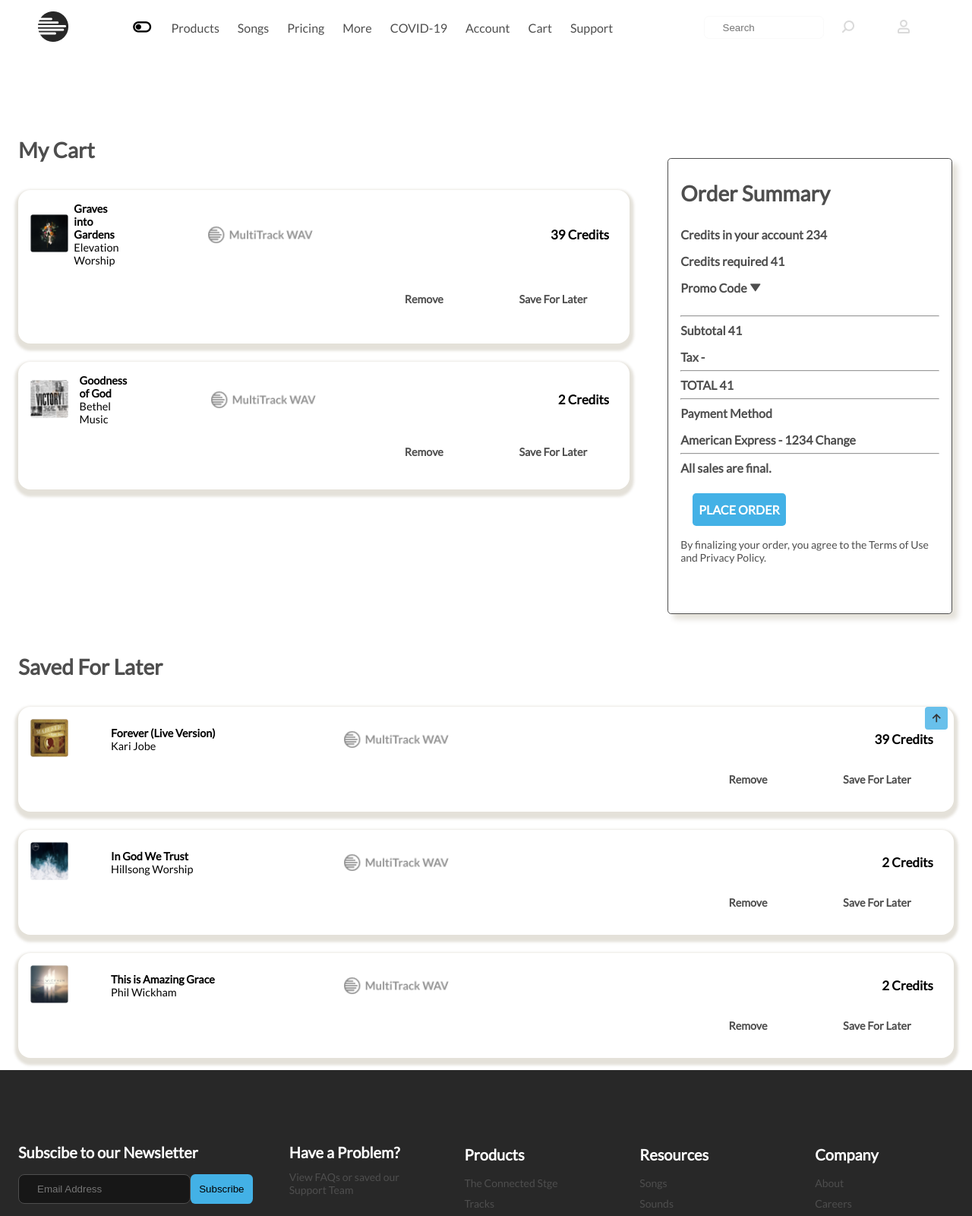
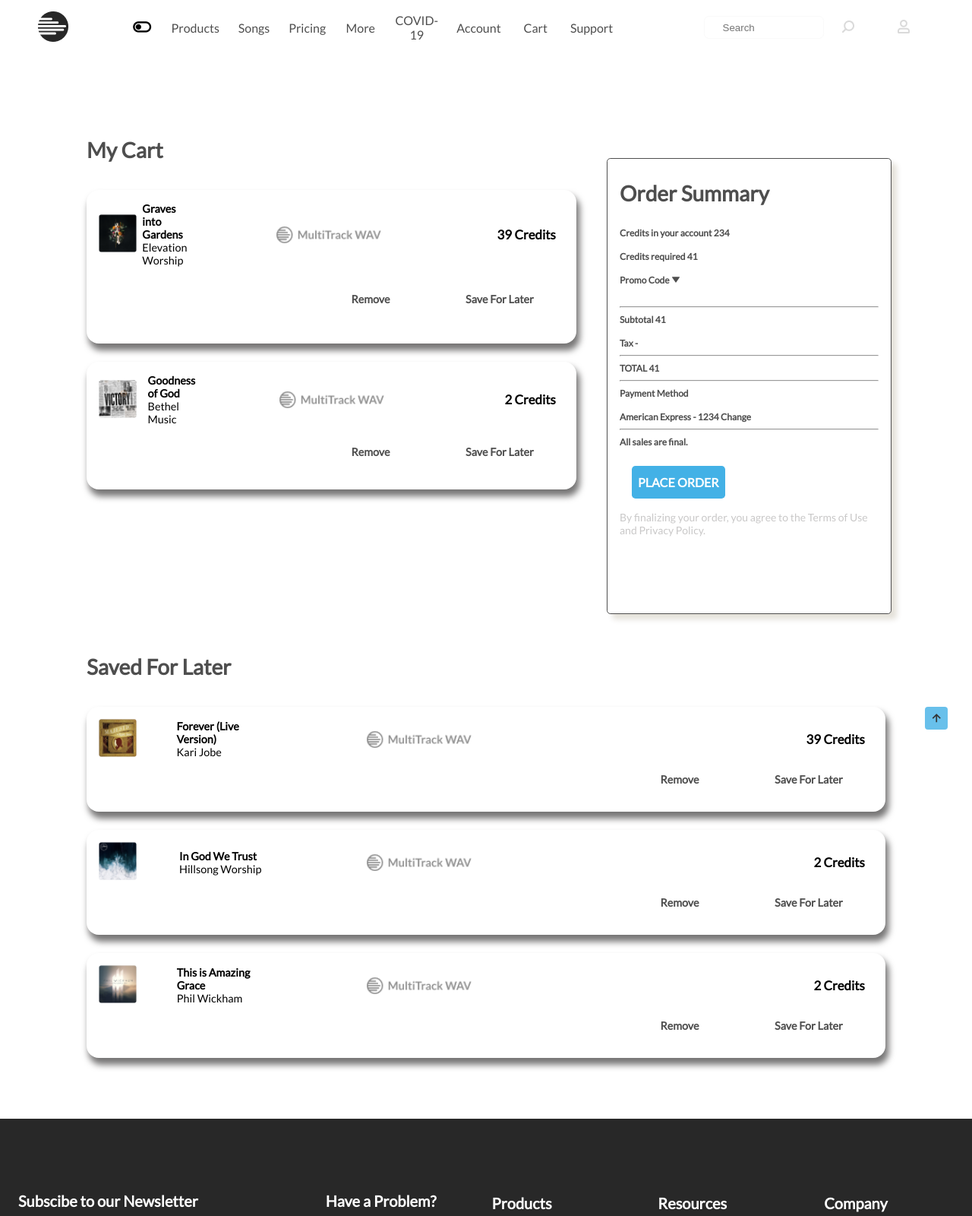
Before and after one commit to JosueBCe/M_Track_challenge, a plain HTML site: page index.html in a window 1280 px wide. Shown: the top 1600 px of the page at 76% size. Drawn offline with nearby package versions, Linux system fonts and the light colour scheme.

Commit message:
styling and improving layout

```diff
--- a/assets/scss/base/_base.scss
+++ b/assets/scss/base/_base.scss
@@ -14,7 +14,7 @@ body{
     font-family: var(--body-font);
     font-size: var(--normal-font-size);
     background-color: var(--body-color);
-    color: var(--text-color);
+    color: var(--main-text-color);
     transition: .5s; // For animation dark mode
 }
 
--- a/assets/scss/components/_footer.scss
+++ b/assets/scss/components/_footer.scss
@@ -2,6 +2,7 @@
 .footer{
     background-color: var(--first-color-lighten);
     padding-bottom: 2rem;
+    margin-top: 5rem;
 
     &__container{
         row-gap: 2rem;
@@ -20,7 +21,7 @@
 
     }
     &__link li{
-        color: var(--text-color);
+        color: var(--main-text-color);
     }
     &__description,
     &__link{
@@ -31,7 +32,7 @@
         row-gap: .5rem;
     }
     &__link{
-        color: var(--text-color);
+        color: var(--main-text-color);
     }
     &__social{
         display: flex;
@@ -45,11 +46,10 @@
 
     }
     &__copy{
-        margin-top: 3rem;
-        margin-bottom: 1rem;
+        margin: 1.5em;
         text-align: center;
         font-size: var(--smaller-font-size);
-        color: var(--text-color);
+        color: var(--main-text-color);
         align-content: center;
     }
     &__fixed {
@@ -70,7 +70,7 @@
         align-items:center;
         background-color: #171717;
         display: flex;
-        margin-bottom: 2rem;
+        margin-bottom: 2.5rem;
         justify-content: space-around;
     }
     &__email {
@@ -80,17 +80,19 @@
         border-radius: 0.8rem;
     }
     .email {
-        border: solid 0.3px var(--text-color);
+        border: solid 0.3px var(--main-text-color);
         padding: 0.7rem 1.5rem;
         background: #171717;
-        color: var(--text-color);
+        color: var(--main-text-color);
         border-radius: 0.5rem;
+        margin: 0 1rem;
     }
     .sub_btn {
         background-color: var(--first-color);
-        padding: 0.3rem 0.7rem;
+        padding: 0.5rem 0.7rem;
         border: none;
         border-radius: 0.4rem;
+        margin: .5rem;
     }
 
 }
--- a/assets/scss/components/_header.scss
+++ b/assets/scss/components/_header.scss
@@ -20,7 +20,7 @@
         @media screen and (max-width: 767px){
             position: fixed;
             background-color: var(--container-color);
-            box-shadow: 0 0 4px rgba(0,0,0,.1);
+            box-shadow: 0 0 5px 6px rgba(0,0,0,.1);
             padding: 2.5rem 0;
             width: 90%;
             top: -100%;
@@ -47,15 +47,22 @@
         font-weight: 400;
         font-size: 14px;
         cursor: pointer;
+          transition: .7s;
     }
-    &__item{display: inline;}
+    &__item{display: inline;
+        transition: 1s;
+        padding: .5em 0em;
+               width: 100%;
+                  text-align: center;
+    }
     &__item:hover{
-        box-shadow: 5px 5px 6px hsla(var(--hue), 100%, 15%, 0.15);
+        box-shadow: 0px 9px 18px 0px  var(--box-color);
         border-radius: .3em;
         width: 100%;
         text-align: center;
         padding: .5em 0em;
         color: white;
+        transition: .7s;
 
     }
     &__link:hover{
--- a/assets/scss/components/_mediaqueries.scss
+++ b/assets/scss/components/_mediaqueries.scss
@@ -31,8 +31,11 @@
         margin-left: 0;
         padding: 0.5;
 }
-
-
+    .order__container {
+        font-size: .9rem;
+    width: 250px;
+    height: 600px;
+    }
     .order__buttons{
         grid-template-columns: max-content;
     }
@@ -40,17 +43,22 @@
         display: block;
         margin-bottom: 3.5rem;
 
+    padding: 0.5em;
+
+
     }
     .footer {
         &__email {
             display: grid;
-    } }
+    }
+
     .footer__bottom p {
 
         margin-top: 1rem;
     }
+
 }
-
+}
 /* For medium devices */
 @media screen and (min-width: 576px){
     .svg__img{
@@ -95,6 +103,9 @@
                 font-size: 1.45rem;
             }
         }
+        &-button {
+            margin: 0em;
+        }
     }
 }
 
@@ -127,6 +138,9 @@
                 margin-top: 2rem;
                 text-align: center;
             }
+        &__container {
+            margin: 1em 1em;
+        }
 
     }
 
@@ -193,8 +207,7 @@
         }
     }
     .footer__bottom p {
-        margin-top: 2rem;
-        margin-bottom: 3rem;
+        margin: 1.7rem;
     }
     .footer__bottom {
 
@@ -246,6 +259,10 @@
 }
 
 @media screen and (min-width: 1024px){
+    main {
+        max-width: 1100px;
+        margin: 0 auto;
+    }
     .nav__list {
         flex-direction: row;
         -moz-column-gap: 0.7rem;
--- a/assets/scss/components/_order.scss
+++ b/assets/scss/components/_order.scss
@@ -47,6 +47,6 @@
         padding: 0.5rem 0rem 0.5rem 0rem ;
         color: var(--text-color);
         font-weight: 700;
-        font-size: 16px}
+        font-size: 12px}
     }
     }
--- a/assets/scss/components/_services.scss
+++ b/assets/scss/components/_services.scss
@@ -10,7 +10,7 @@
         display: block;
         row-gap: 1rem;
         background-color: var(--container-color);
-        box-shadow: 0.5px 4.5px 3.5px 5px hsla(var(--hue), 100%, 15%, 0.15);
+        box-shadow: 3.5px 8px 9px 1px var(--box-color);
         padding: 2rem 1.5rem;
         border-radius: 1rem;
         text-align: center;
--- a/assets/scss/config/_variables.scss
+++ b/assets/scss/config/_variables.scss
@@ -13,6 +13,8 @@
     --first-color-alt: #FAFAFA;
     --title-color:  #000000;
     --text-color: #4e4e4e;
+    --box-color: rgb(119, 118, 118);
+    --main-text-color: #c9c8c8;
 ;
     --text-color-light: hsl(var(--hue), 4%, 65%);
     --body-color: hsl(var(--hue), 0%, 100%);
--- a/assets/scss/theme/_theme.scss
+++ b/assets/scss/theme/_theme.scss
@@ -8,6 +8,7 @@ body.dark-theme{
     --container-color: hsl(var(--hue), 8%, 16%);
     --scroll-bar-color: hsl(var(--hue), 4%, 32%);
     --scroll-thumb-color: hsl(var(--hue), 4%, 24%);
+
 }
 
 /*========== Button Dark/Light ==========*/
```
Also changed, not shown: assets/scss/styles.css, 1 other file.
